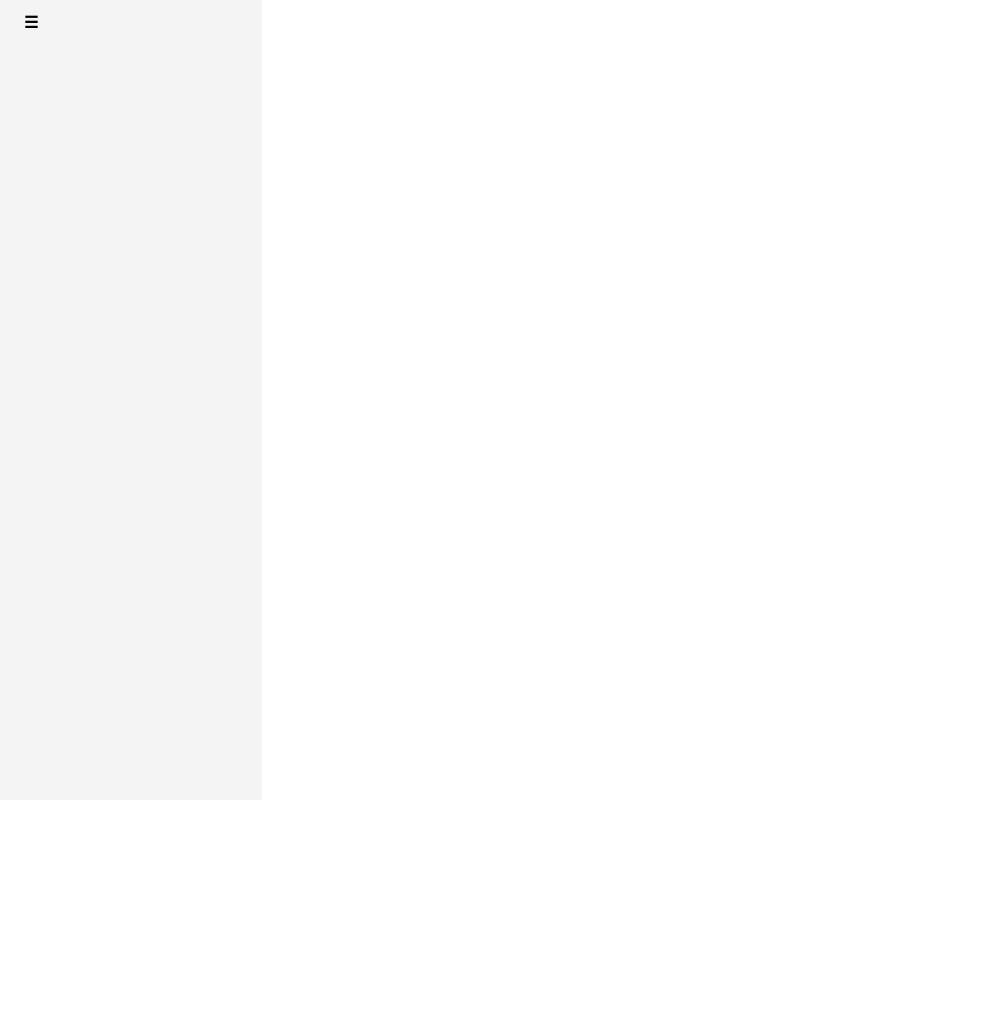
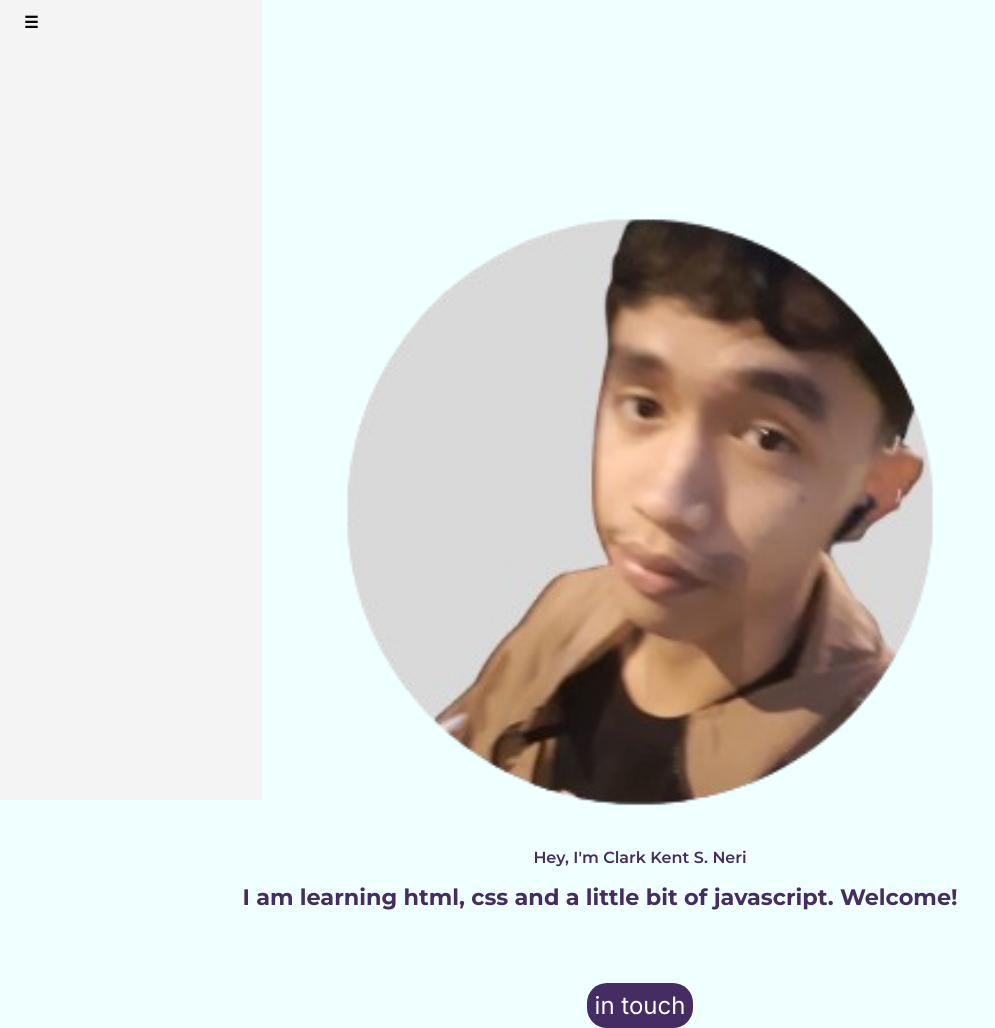
Before and after one commit to PoyidudePoy/Portfolio_v2, a plain HTML site: page index.html in a window 1280 px wide. Shown: the whole page, without its empty margins (0-995 px from the left). Before the commit the page ends 800 px from the top, so only its background shows below. Drawn offline with Linux system fonts and the light colour scheme.

Commit message:
updates
putting a content on home.html

```diff
--- a/index.html
+++ b/index.html
@@ -28,6 +28,20 @@
             <a href="Contacts.html"><i class="fa-solid fa-phone"></i>contacts</a>
             <a href="Hobbies.html"><i class="fa-solid fa-gamepad"></i>Hobbies</a>
         </div>
+        <main class="mainContent">
+            <div class="intro">
+                <img src="assets/me.png" alt="Picture of me">
+                <p> Hey, I'm Clark Kent S. Neri</p>
+                <h2> I am learning html, css and a little bit of javascript. Welcome!</h2>
+            </div>
+        </main>
+        <footer>
+            <div class="more">
+                <a href="about.html"> in touch</a>
+
+
+            </div>
+        </footer>
 
 
 
--- a/style.css
+++ b/style.css
@@ -1,4 +1,6 @@
     /* default mobile layout */
+    @import url('https://fonts.googleapis.com/css2?family=Open+Sans:ital,wght@0,300..800;1,300..800&display=swap');
+    @import url('https://fonts.googleapis.com/css2?family=Montserrat:ital,wght@0,100..900;1,100..900&family=Open+Sans:ital,wght@0,300..800;1,300..800&display=swap');
     * {
 
         box-sizing: border-box;
@@ -11,6 +13,7 @@
         padding: 0;
         min-height: 100vh;
         font-family: 'Inter', Arial, Helvetica, sans-serif;
+        background-color: azure;
 
     }
 
@@ -55,9 +58,10 @@
         font-size: 1.1rem;
         border-radius: 5px;
         transition: 0.2s;
-        padding:  0.5rem;
+        padding: 0.5rem;
         font-weight: 700;
     }
+
     .navbar i {
 
         margin-right: 8px;
@@ -91,10 +95,77 @@
 
     }
 
-    #nav-toggle:checked ~ .navbar {
+    #nav-toggle:checked~.navbar {
 
         left: 0;
 
 
+    }
+
+    /* main content styles */
+
+    .mainContent {
+
+        width: 100%
+    }
+
+    .mainContent .intro {
+
+        display: flex;
+        flex-direction: column;
+        text-align: center;
+        color: #452c63;
+        font-family: 'Montserrat', Arial, Helvetica, sans-serif;
+
+
+
 
     }
+
+    .mainContent .intro p {
+
+        font-weight: 600;
+        margin: 0;
+        margin-top: 1.0rem;
+        margin-bottom: 1.0rem;
+        font-size: 1.0rem;
+
+    }
+       .mainContent .intro h2 {
+
+        margin: 0;
+        font-size: 1.4rem;
+        width: 90%;
+        margin-left: 1.5rem;
+
+
+       }
+
+    .mainContent .intro img {
+
+        width: 50%;
+        margin: 0;
+        margin-left: 25%;
+        margin-top: 15%;
+
+
+    }
+
+    footer .more {
+
+        margin-top: 5rem;
+        text-align: center;
+
+    }
+
+    .more a {
+
+        margin: 0;
+        font-size: 1.5rem;
+        padding: 0.5rem;
+        background-color: #452c63;
+        color: white;;
+        border-radius: 20px;
+        text-decoration: none;
+
+    }
```
Also changed, not shown: assets/me.png (added).
